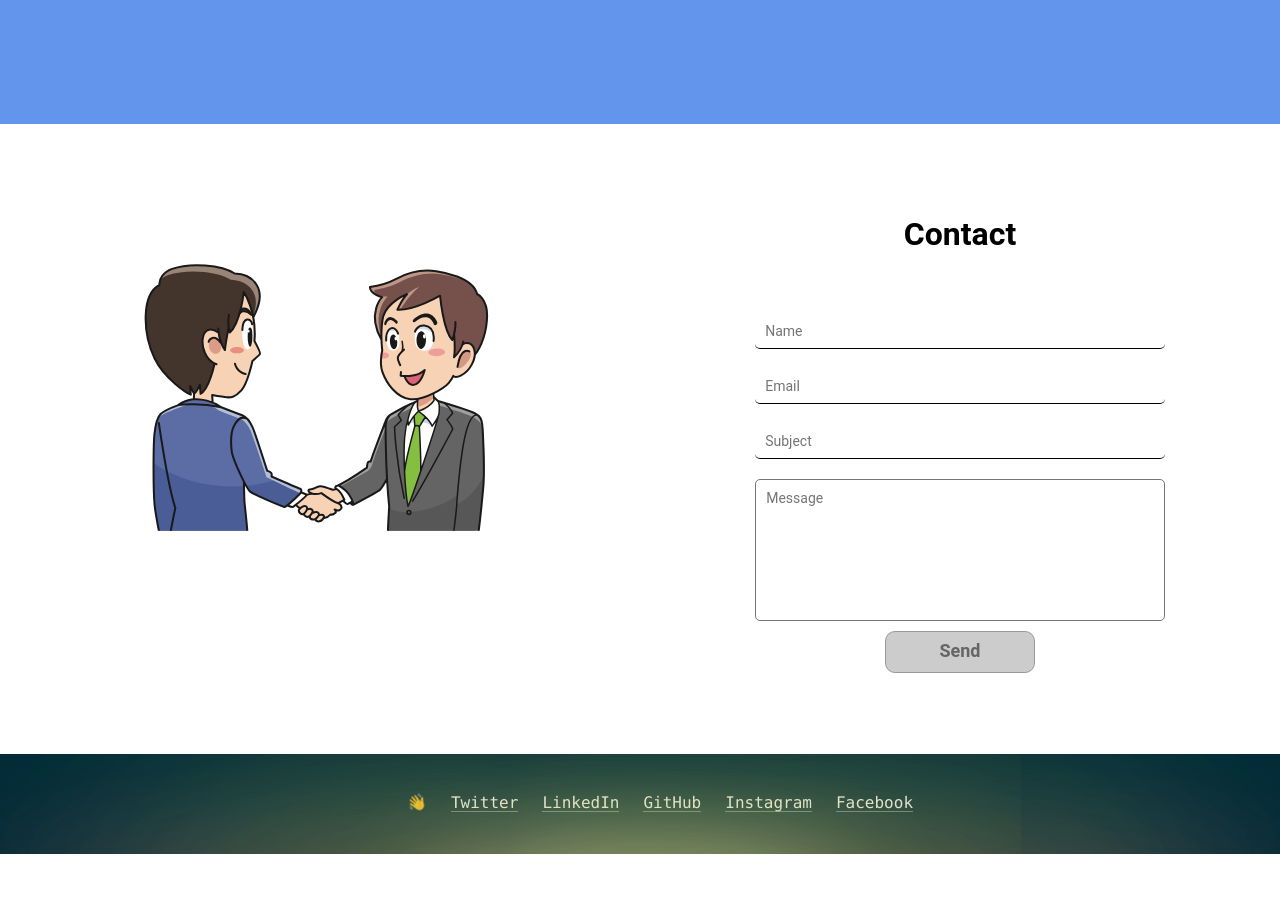
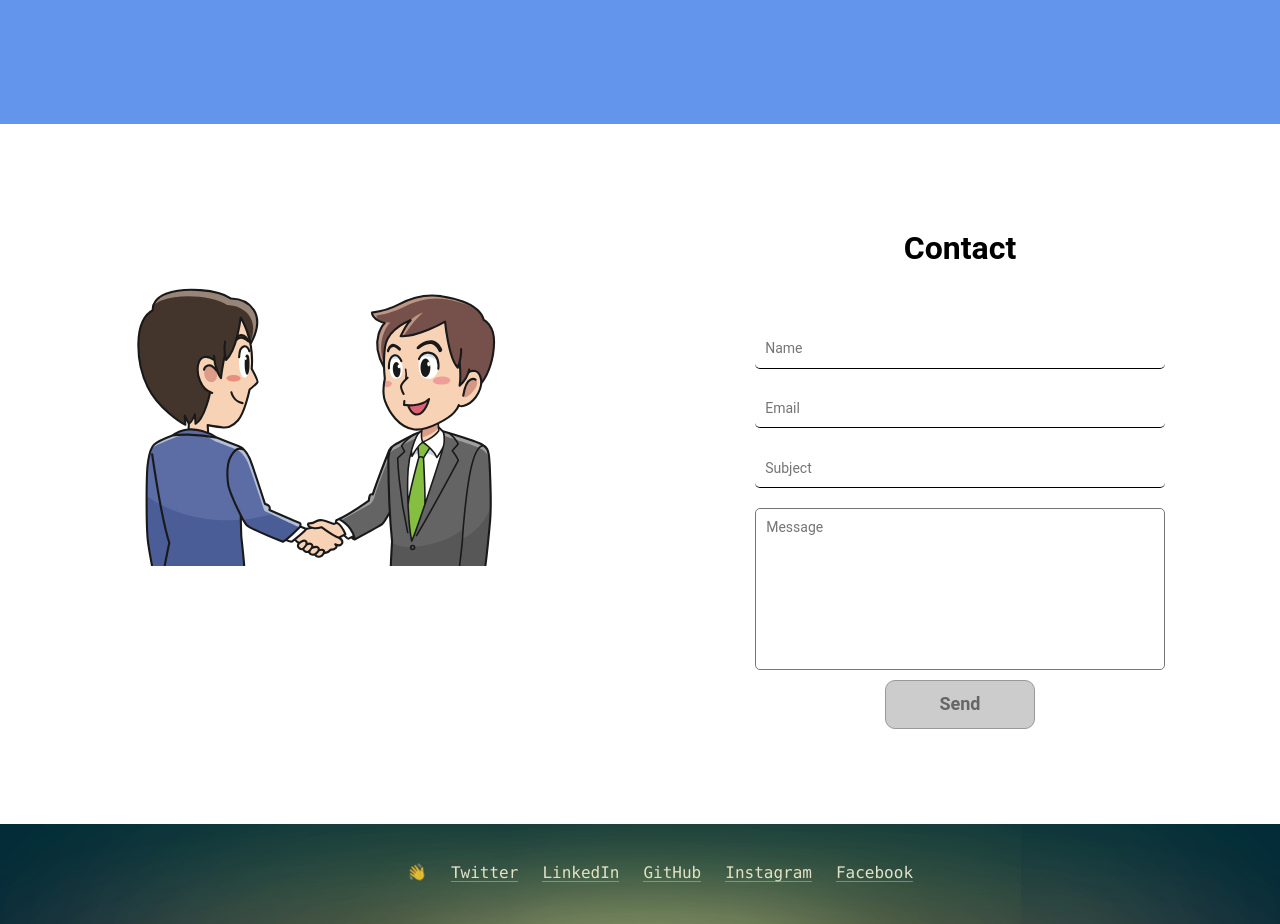
Before and after one commit to sayak231/portfolio, a React (Vite) app: page / in a window 1280 px wide. Shown: the part 5140-6064 px from the top of the page. Before the commit the page ends 5994 px from the top, so only its background shows below. Built offline with nearby package versions, Linux system fonts and the light colour scheme.

Commit message:
contact CSS fix for rotated-mobile

```diff
--- a/src/styles/contact.scss
+++ b/src/styles/contact.scss
@@ -3,6 +3,7 @@
 #contact {
   background-color: white;
   height: calc(100vh - 170px);
+  min-height: 700px;
   scroll-margin: 70px;
   display: flex;
 
@@ -36,8 +37,8 @@
       }
 
       @include laptop {
-        height: 60%;
-        width: 60%;
+        height: 400px;
+        width: 400px;
       }
     }
   }
--- a/src/styles/drawer.scss
+++ b/src/styles/drawer.scss
@@ -32,15 +32,27 @@
     font-size: 30px;
     color: white;
 
+    @include rotated-mobile {
+      margin-top: 70px;
+    }
+
     li {
       margin-bottom: 35px;
       font-size: inherit;
       color: inherit;
       text-decoration: none;
       cursor: pointer;
+
       @include mobile {
         font-size: 20px;
       }
+
+      @include rotated-mobile {
+        height: 12.5px;
+        margin-bottom: 20px;
+        font-size: 14px;
+      }
+
       &:hover {
         color: yellowgreen;
         font-weight: 600;
--- a/src/styles/footer.scss
+++ b/src/styles/footer.scss
@@ -18,11 +18,15 @@
 
     .social-ul {
       display: inline-grid;
-      grid-auto-flow: row;
+      grid-auto-flow: column;
       grid-gap: 24px;
       justify-items: center;
       margin: auto;
       list-style-type: none;
+
+      @include mobile {
+        grid-auto-flow: row;
+      }
 
       .social-li {
         &:last-child {
@@ -33,12 +37,6 @@
         div {
           animation: wave-animation 0.5s infinite;
         }
-      }
-    }
-
-    @media (min-width: 500px) {
-      .social-ul {
-        grid-auto-flow: column;
       }
     }
 
--- a/src/styles/global-css-variables.scss
+++ b/src/styles/global-css-variables.scss
@@ -22,11 +22,18 @@
 $base-color: #171717;
 $border-dark: rgba($base-color, 0.88);
 
-$mobile-width: 768px;
+$mobile-width: 868px;
 $laptop-width: 1400px;
+$mobile-height: 420px;
 
 @mixin mobile {
   @media (max-width: $mobile-width) {
+    @content;
+  }
+}
+
+@mixin rotated-mobile {
+  @media (max-height: $mobile-height) {
     @content;
   }
 }
```
